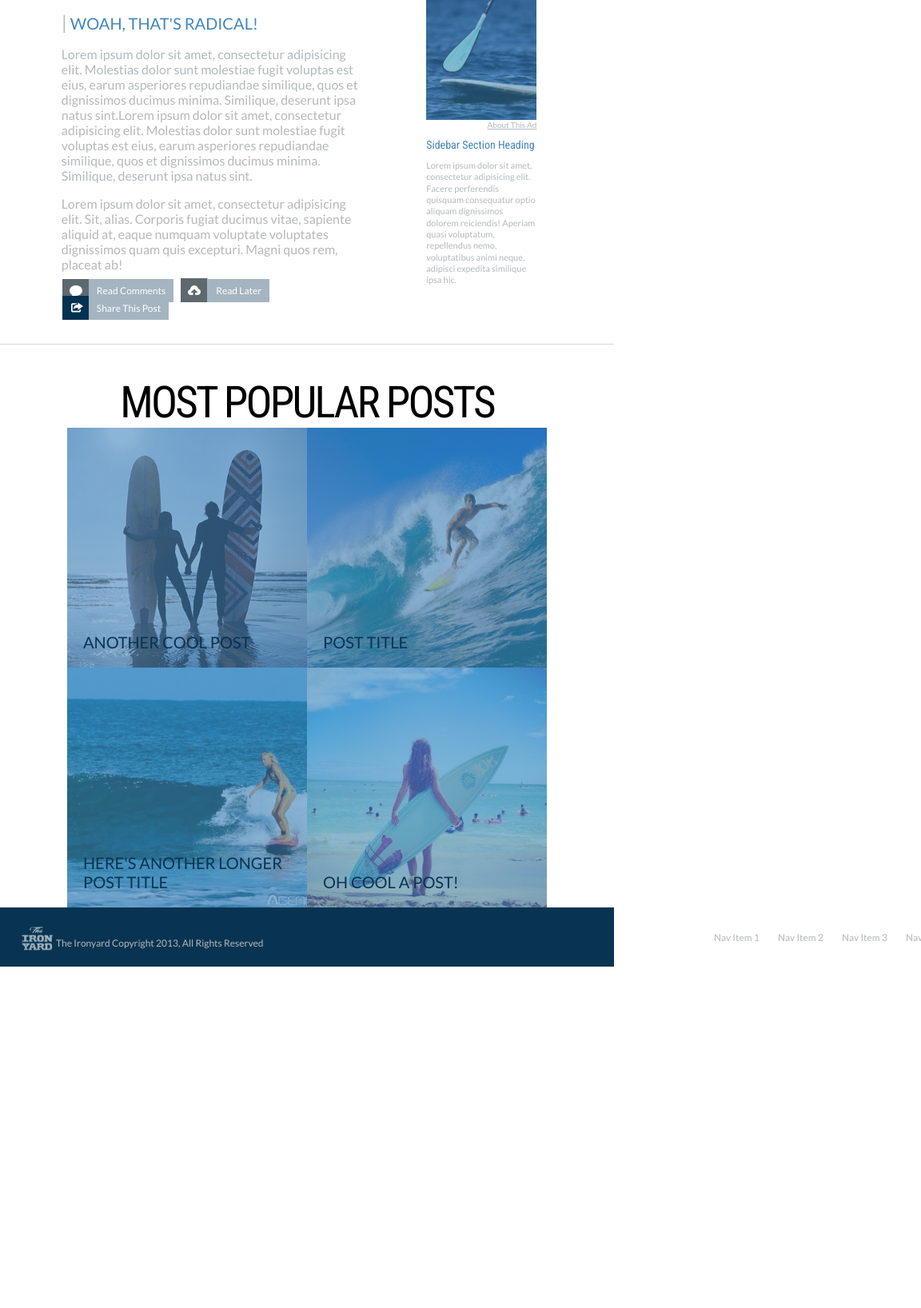
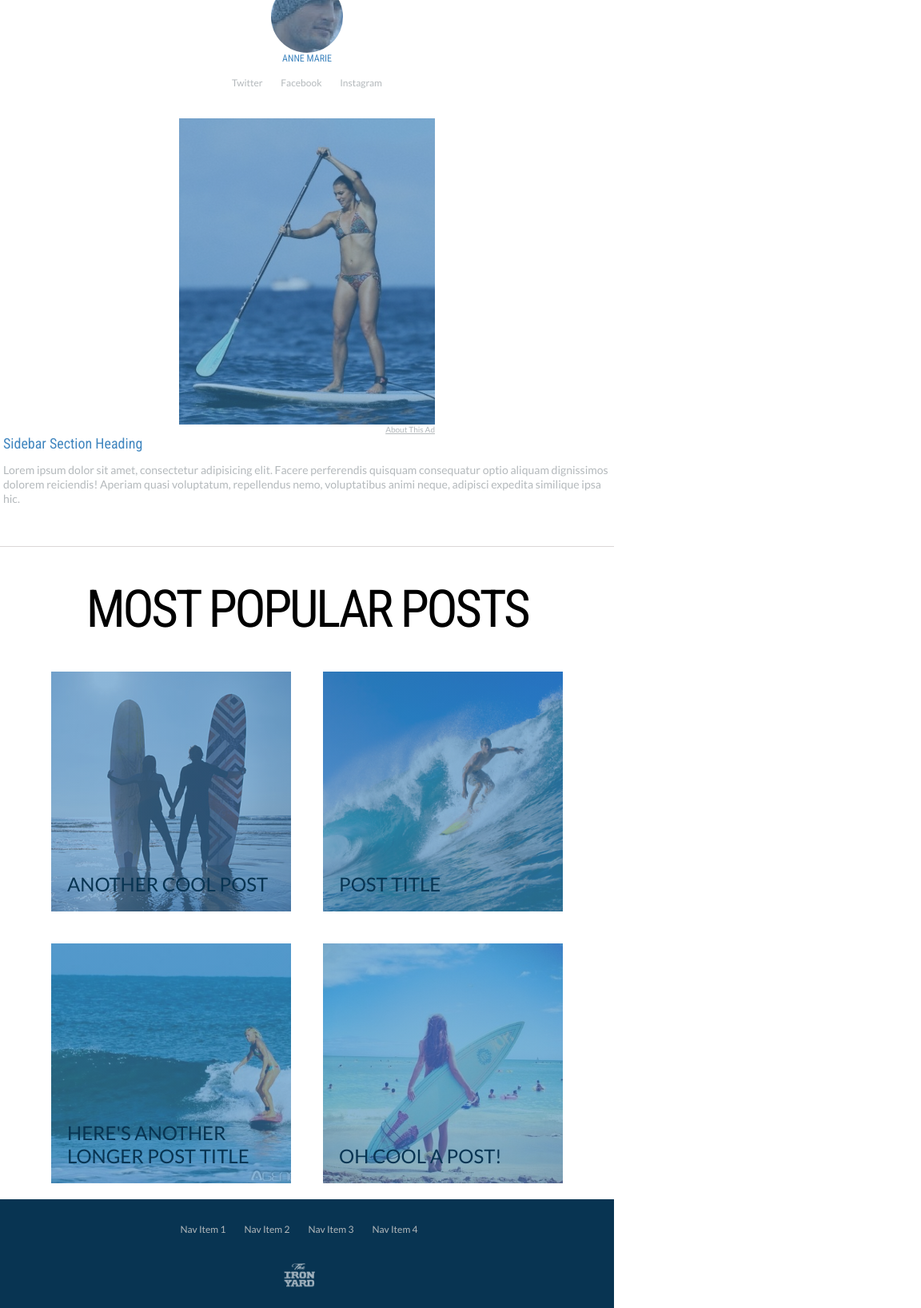
Before and after one commit to LindsayEisberg/ResponsiveSurfAndPaddle, a plain HTML site: page responsive.html in a window 768 px wide. Shown: the part 944-2580 px from the top of the page at 80% size, 1152 px wide, since content can reach past the window. Before the commit the page ends 2153 px from the top, so only its background shows below. Drawn offline with Linux system fonts and the light colour scheme.

Commit message:
Responsive layout for 520px - 800px

```diff
--- a/css/responsive.css
+++ b/css/responsive.css
@@ -157,3 +157,175 @@ footer img {
 
 
 }
+
+/* @media screen and (min-width:320px) and (max-width:550px) {
+
+  .header {
+    height: 300px;
+  }
+
+  h1 {
+    font-size: 2em;
+    padding-top: 20px;
+  }
+
+  h4 {
+    font-size: .9em;
+  }
+  NAV
+  nav {
+    max-width: 800px;
+    width: 100%;
+    margin: auto;
+    padding: 20px;
+  }
+
+  .blog_top {
+    margin-left: 20px;
+  }
+ */
+
+@media screen and (min-width:550px) and (max-width:800px) {
+
+  .header {
+    height: 300px;
+  }
+
+  h1 {
+    font-size: 3.5em;
+    padding-top: 20px;
+  }
+
+  h4 {
+    font-size: 1.3em;
+  }
+  /*NAV*/
+  nav {
+    max-width: 800px;
+    width: 100%;
+    margin: auto;
+    padding: 20px;
+  }
+
+  .blog_top {
+    margin-left: 20px;
+  }
+
+  /*MAIN SECTION*/
+
+  section {
+    max-width: 760px;
+    width: 100%;
+    margin: 5px auto;
+    display: block;
+  }
+
+  section h2{
+    font-size: 4em;
+  }
+
+  section h3 {
+    font-size: 30px;
+  }
+
+  .postname span{
+    font-size: 12px;
+  }
+
+  .postname img{
+    height: 25px;
+    width: 25px;
+  }
+
+  /*SIDEBAR*/
+
+  aside {
+    max-width: 760px;
+    width: 100%;
+    margin: 50px auto;
+    display: block;
+    padding: 0 0 0 0;
+  }
+
+  .sidemid_overlay {
+    max-width: 320px;
+    width: 100%;
+    margin: auto;
+  }
+
+  .sidemid p{
+    width: 320px;
+    text-align: right;
+    margin: auto;
+  }
+
+  .sidebottom h3 {
+    font-size: 18px;
+  }
+
+  aside p {
+    font-size: 14px;
+  }
+
+
+  /*MOST POPULAR POSTS*/
+
+  article {
+    max-width: 760px;
+    width: 100%;
+    margin: auto;
+  }
+
+
+  article li {
+    margin: 20px;
+  }
+
+  article h2 {
+    font-size: 65px;
+    margin-bottom: 20px;
+  }
+
+  .popular_link h3 {
+    font-size: 24px;
+  }
+
+  #article_link_1, #article_link_2, #article_link_3, #article_link_4 {
+    max-height: 375px;
+    max-width: 375px;
+    }
+  /*FOOTER*/
+
+  footer {
+    text-align: center;
+  }
+
+  .foot_wrap {
+    max-width: 800px;
+    width: 100%;
+    margin: auto;
+  }
+
+  footer nav:first-child {
+    display: inline-block;
+    float: none;
+    vertical-align: top;
+  }
+
+  footer nav:last-child {
+    display:none;
+  }
+
+  footer img {
+    text-align: center;
+    display: block;
+    margin: 10px auto;
+    vertical-align: bottom;
+    padding-right: 22px;
+  }
+
+  footer p{
+    display: none;
+  }
+
+}
```
